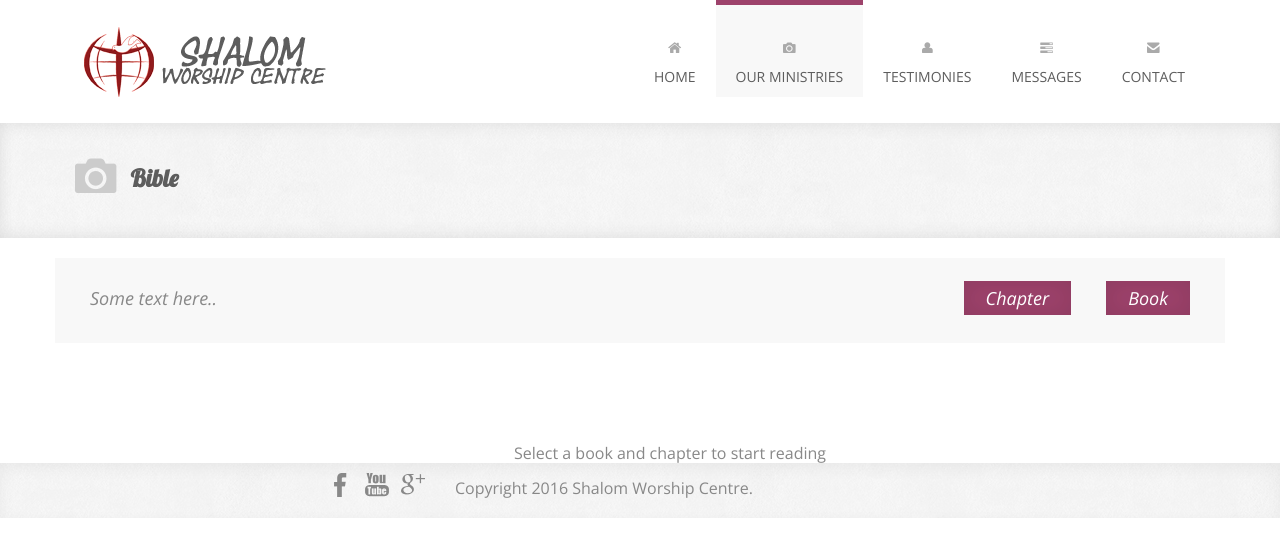
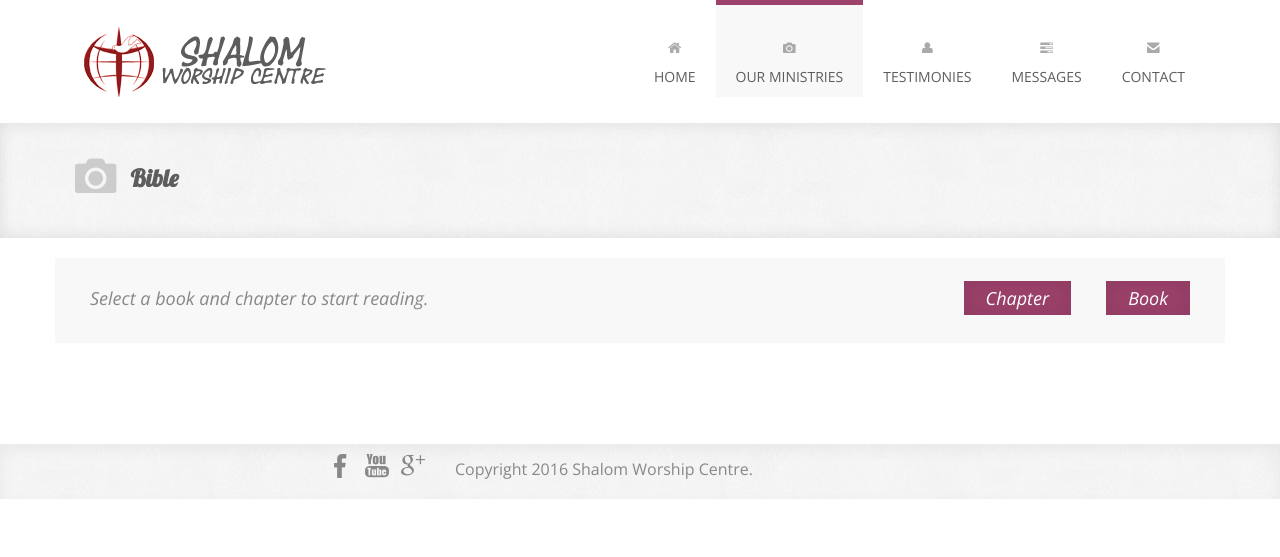
Before and after one commit to Dr-Anonymous/shalom, a Jekyll site: the page bible.html, which Jekyll copies as it is, in a window 1280 px wide. Shown: the top 557 px of the page. Built offline with Jekyll 4.4.1, drawn with Linux system fonts in a browser that asks for light colours; some web fonts are replaced.

Commit message:
Update bible.html

```diff
--- a/bible.html
+++ b/bible.html
@@ -4,10 +4,10 @@
 <!-- Page Title --> <div class="page-title"> <div class="container"> <div class="row"> <div class="span12"> <i class="icon-camera page-title-icon"></i> <h2>Bible</h2> </div> </div> </div> </div>
 <!-- Services Full Width Text -->
 <!-- Call To Action -->
-<div class="call-to-action container"> <div class="row"> <div class="call-to-action-text span12"><div class="ca-text"><p>Some text here..</p> </div>
+<div class="call-to-action container"> <div class="row"> <div class="call-to-action-text span12"><div class="ca-text"><p>Select a book and chapter to start reading.</p> </div>
 <div class="ca-button"> <a href="androidApp/">Book</a></div> <div class="ca-button"> <a href="androidApp/">Chapter</a> </div> </div></div></div>
 
-<div class="services-full-width container"><div id = "bible" class="presentation container span12">Select a book and chapter to start reading</div></div>
+<div class="services-full-width container"><div id = "bible" class="presentation container span12"></div></div>
 <script>
 var url = "https://script.google.com/macros/s/AKfycbz_AL6TkpgAPFqVe0avhGw9dNhFcOvOeV4nd8T6n-xBR3nBNchhlyn8tu91uxZNyjTA/exec?callback=loadData&book=1&chapter=1" ;
 // Make an AJAX call to Google Script
```
Also changed, not shown: other parts of bible.html (+2 -3 lines).
